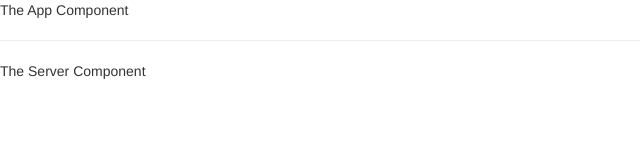
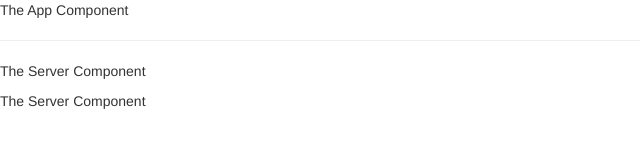
Before and after one commit to artsmandev/hello-world-angular, an Angular app in the folder hello-world/: page / in a window 1280 px wide. Shown: the top 161 px of the page, without its empty margins (0-640 px from the left). Built offline with nearby package versions, Linux system fonts and the light colour scheme.

Commit message:
(feat): nested components

```diff
--- a/hello-world/src/app/app.component.html
+++ b/hello-world/src/app/app.component.html
@@ -1,3 +1,3 @@
 <p>The App Component</p>
 <hr>
-<app-server></app-server>
+<app-servers></app-servers>
--- a/hello-world/src/app/app.module.ts
+++ b/hello-world/src/app/app.module.ts
@@ -2,9 +2,10 @@
 import {BrowserModule} from '@angular/platform-browser';
 import {AppComponent} from './app.component';
 import {ServerComponent} from "./server/server.component";
+import { ServersComponent } from './servers/servers.component';
 
 @NgModule({
-	declarations: [AppComponent, ServerComponent],
+	declarations: [AppComponent, ServerComponent, ServersComponent],
 	imports: [BrowserModule],
 	providers: [],
 	bootstrap: [AppComponent]
--- /dev/null
+++ b/hello-world/src/app/servers/servers.component.html
@@ -0,0 +1,2 @@
+<app-server></app-server>
+<app-server></app-server>
```
Also changed, not shown: hello-world/src/app/servers/servers.component.ts (added, +10 -0 lines), hello-world/src/app/servers/servers.component.css (added), 1 other file (tests, documents, lock files or other folders).
